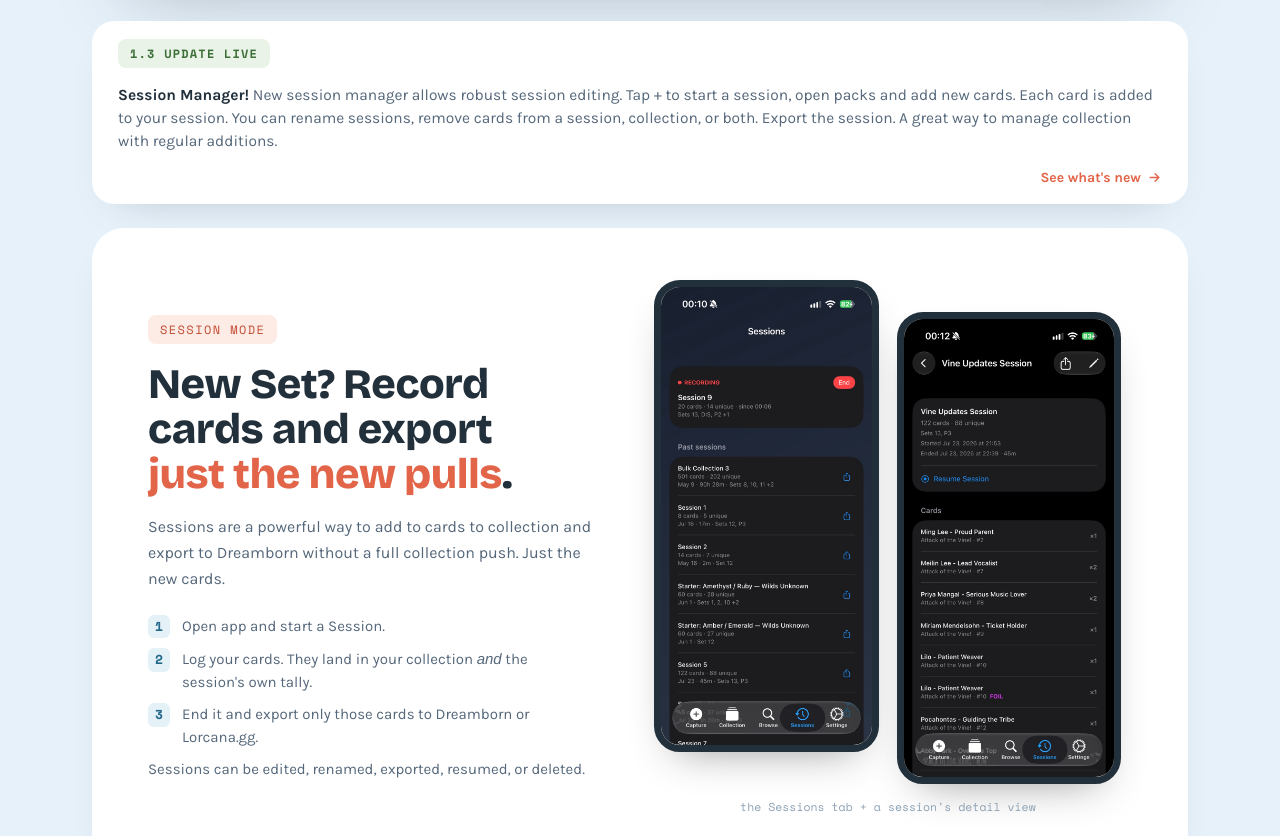
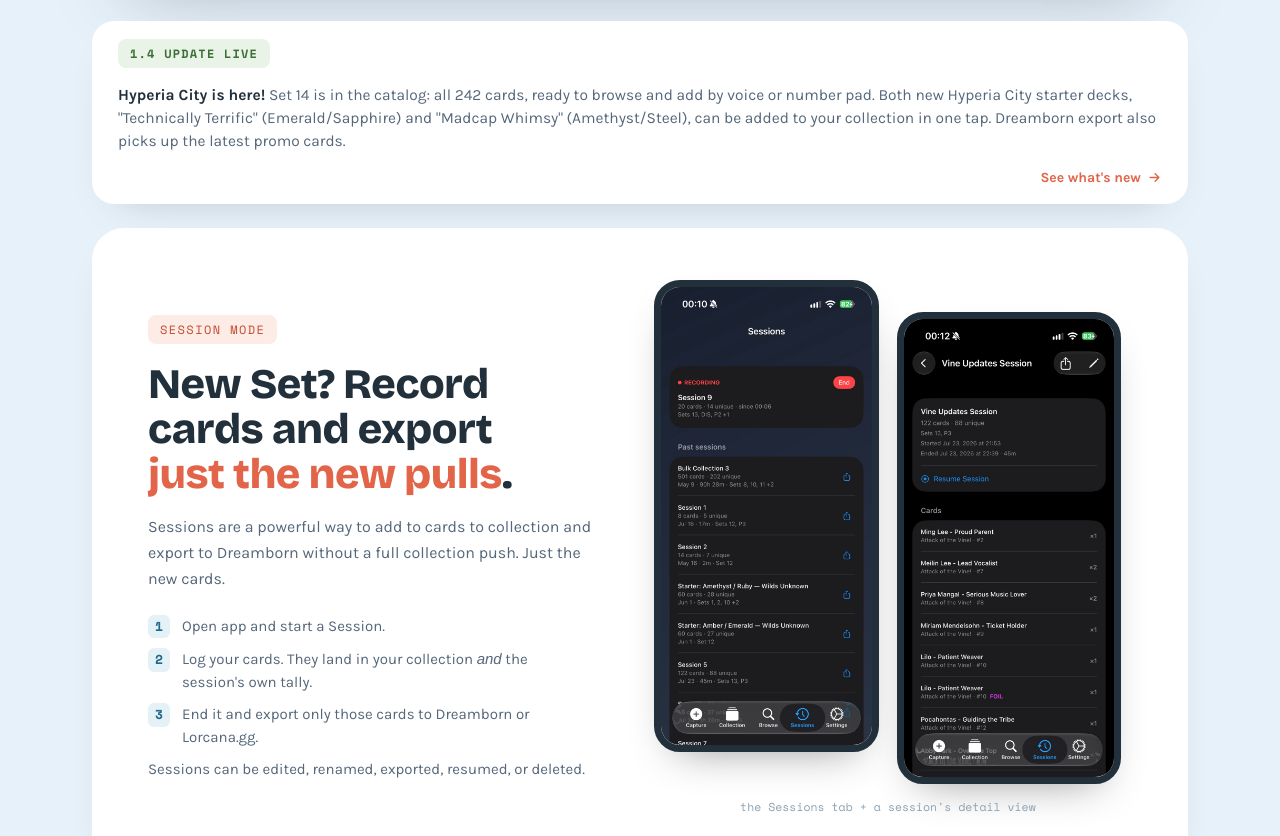
Before and after one commit to AaronMFJ/lorecodex, a plain HTML site: page index.html in a window 1280 px wide. Shown: the part 1212-2048 px from the top of the page. Drawn offline with Linux system fonts and the light colour scheme; a web font is replaced by a local one.

Commit message:
Home page update strip: 1.4 Hyperia City
Co-Authored-By: Claude Opus 5.5 <noreply@anthropic.com>

```diff
--- a/index.html
+++ b/index.html
@@ -279,8 +279,8 @@
 
     <!-- ── UPDATE STRIP ── -->
     <a class="update-strip" href="whatsnew.html" data-screen-label="update-strip">
-      <span class="tag">1.3 Update Live</span>
-      <p><strong>Session Manager!</strong> New session manager allows robust session editing. Tap + to start a session, open packs and add new cards. Each card is added to your session. You can rename sessions, remove cards from a session, collection, or both. Export the session. A great way to manage collection with regular additions.</p>
+      <span class="tag">1.4 Update Live</span>
+      <p><strong>Hyperia City is here!</strong> Set 14 is in the catalog: all 242 cards, ready to browse and add by voice or number pad. Both new Hyperia City starter decks, "Technically Terrific" (Emerald/Sapphire) and "Madcap Whimsy" (Amethyst/Steel), can be added to your collection in one tap. Dreamborn export also picks up the latest promo cards.</p>
       <span class="see">See what's new <svg width="15" height="15" viewBox="0 0 24 24" fill="none" stroke="currentColor" stroke-width="2.2" stroke-linecap="round" stroke-linejoin="round"><path d="M5 12h14M13 6l6 6-6 6"/></svg></span>
     </a>
 
```
